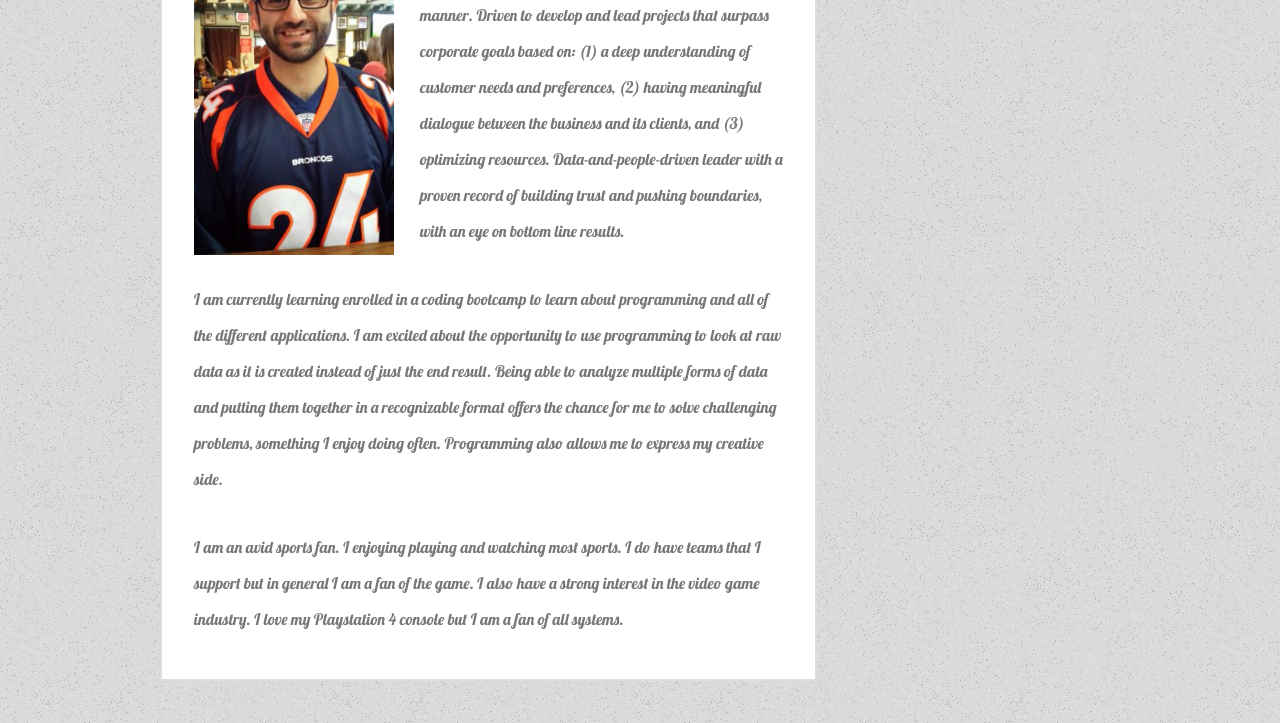
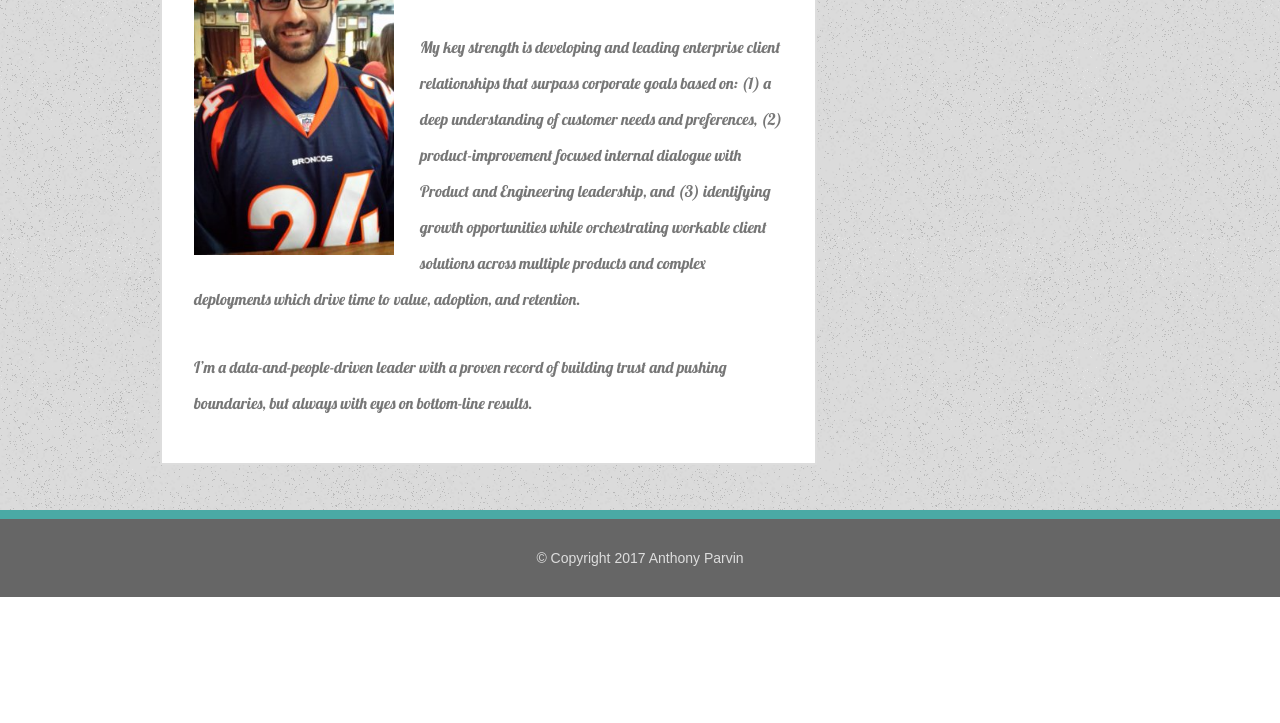
Before and after one commit to aparvin2k/Responsive-Portfolio, a plain HTML site: page index.html in a window 1280 px wide. Shown: the part 363-1086 px from the top of the page. After the commit the page ends 960 px from the top, so only its background shows below. Drawn offline with Linux system fonts and the light colour scheme.

Commit message:
Update index.html

```diff
--- a/index.html
+++ b/index.html
@@ -39,13 +39,13 @@
 <!-- I linked my image to the image in my image folder -->
 						<img id="photo" src="assets/images/apheadshot.png" alt="Anthony Parvin">
 						<p>
-							I am an effective senior implementation consultant with over 10+ years of proven success in setting strategy for targeted projects and implementing them in a proficient manner. Driven to develop and lead projects that surpass corporate goals based on: (1) a deep understanding of customer needs and preferences, (2) having meaningful dialogue between the business and its clients, and (3) optimizing resources. Data-and-people-driven leader with a proven record of building trust and pushing boundaries, with an eye on bottom line results.
+							I am an effective, results-driven professional with close to 15 years of experience promoting sales efforts through transformative customer service.
 						</p>
 						<p>
-							I am currently learning enrolled in a coding bootcamp to learn about programming and all of the different applications. I am excited about the opportunity to use programming to look at raw data as it is created instead of just the end result. Being able to analyze multiple forms of data and putting them together in a recognizable format offers the chance for me to solve challenging problems, something I enjoy doing often. Programming also allows me to express my creative side.
+							My key strength is developing and leading enterprise client relationships that surpass corporate goals based on: (1) a deep understanding of customer needs and preferences, (2) product-improvement focused internal dialogue with Product and Engineering leadership, and (3) identifying growth opportunities while orchestrating workable client solutions across multiple products and complex deployments which drive time to value, adoption, and retention.
 						</p>
 						<p>
-							I am an avid sports fan. I enjoying playing and watching most sports. I do have teams that I support but in general I am a fan of the game. I also have a strong interest in the video game industry. I love my Playstation 4 console but I am a fan of all systems.
+							I’m a data-and-people-driven leader with a proven record of building trust and pushing boundaries, but always with eyes on bottom-line results.
 						</p>
 
 					</section>
```
